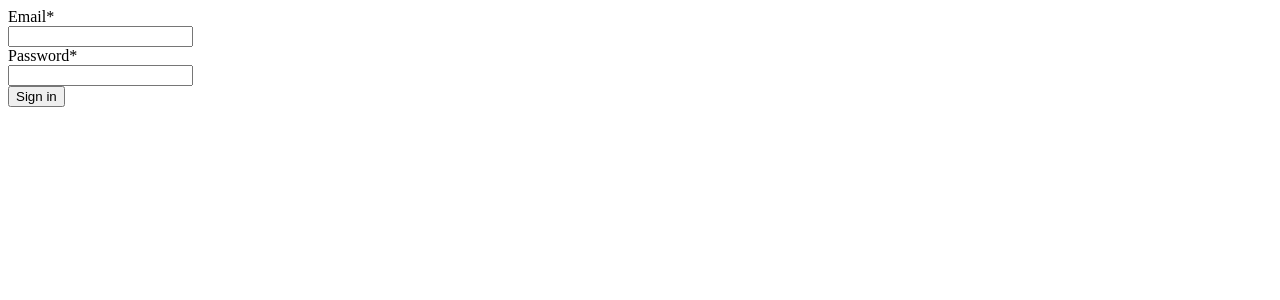
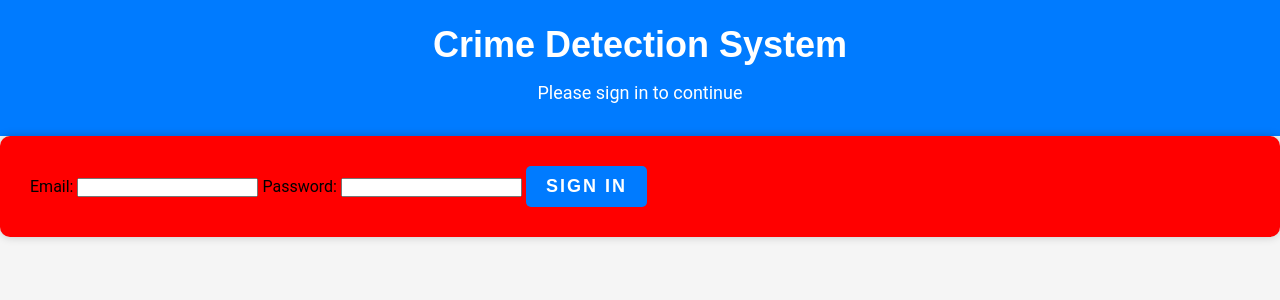
Before and after one commit to eleensmathew/eleensmathew.github.io, a Django app: page /webadmin/login/ in a window 1280 px wide. Shown: the top 300 px of the page. Run offline with Django 4.2, Linux system fonts and the light colour scheme; some libraries are stand-ins or nearby versions.

Commit message:
debugging

```diff
--- a/hack/hack/settings.py
+++ b/hack/hack/settings.py
@@ -90,7 +90,7 @@ DATABASES = {
 }
 
 STATICFILES_DIRS = [
-    os.path.join(BASE_DIR, '/static'),
+    os.path.join(BASE_DIR, 'hack','/static'),
 ]
 
 DEFAULT_FILE_STORAGE = 'hack.custom_azure.AzureMediaStorage'
--- /dev/null
+++ b/hack/hack/static/webadmin/style_2.css
@@ -0,0 +1,99 @@
+/* Reset styles */
+* {
+  margin: 0;
+  padding: 0;
+  box-sizing: border-box;
+}
+
+/* Global styles */
+body {
+  font-family: 'Roboto', sans-serif;
+  font-size: 16px;
+  line-height: 1.4;
+  background-color: #f5f5f5;
+}
+
+h1, h2, h3, h4, h5, h6 {
+  font-family: 'Montserrat', sans-serif;
+  font-weight: bold;
+}
+
+/* Container styles */
+.container {
+  max-width: 800px;
+  margin: 0 auto;
+  padding: 20px;
+}
+
+/* Form styles */
+form {
+  background-color: red;
+  padding: 30px;
+  border-radius: 10px;
+  box-shadow: 0 0 10px rgba(0, 0, 0, 0.2);
+}
+
+.form-control {
+  margin-bottom: 15px;
+}
+
+.form-control input {
+  width: 100%;
+  padding: 10px;
+  border-radius: 5px;
+  border: none;
+  box-shadow: 0 0 5px rgba(0, 0, 0, 0.1);
+  font-size: 16px;
+  font-family: 'Roboto', sans-serif;
+}
+
+.form-control label {
+  display: block;
+  margin-bottom: 5px;
+  font-size: 18px;
+  font-weight: bold;
+  font-family: 'Montserrat', sans-serif;
+}
+
+.btn {
+  padding: 10px 20px;
+  border-radius: 5px;
+  border: none;
+  cursor: pointer;
+  font-size: 18px;
+  font-weight: bold;
+  color: #fff;
+  background-color: #007bff;
+  text-transform: uppercase;
+  letter-spacing: 2px;
+  font-family: 'Montserrat', sans-serif;
+}
+
+.btn:hover {
+  background-color: #0069d9;
+}
+
+/* Error message styles */
+.error {
+  color: red;
+  font-weight: bold;
+  margin-bottom: 10px;
+}
+
+/* Police styling */
+.police-header {
+  background-color: #007bff;
+  color: #fff;
+  padding: 20px;
+  text-align: center;
+}
+
+.police-header h1 {
+  font-size: 36px;
+  margin-bottom: 10px;
+}
+
+.police-header p {
+  font-size: 18px;
+  margin-bottom: 10px;
+}
--- a/hack/user/templates/user/upload.html
+++ b/hack/user/templates/user/upload.html
@@ -89,6 +89,7 @@
     </script>
 </head>
 <body>
+    <button><a href = "{% url 'webadmin:login'%}">Admin</a></button>
     <h1>Record Video</h1>
     <p>Record a video up to one minute in length:</p>
     <video controls></video>
--- a/hack/user/urls.py
+++ b/hack/user/urls.py
@@ -6,6 +6,6 @@ from .views import upload_video
 urlpatterns = [
 
 
-    path('upload_video/', upload_video,name="upload_video"),
+    path('', upload_video,name="upload_video"),
 
 ]
--- a/hack/webadmin/templates/webadmin/Showrec.html
+++ b/hack/webadmin/templates/webadmin/Showrec.html
@@ -42,5 +42,8 @@
             videoPlayer.currentTime += seconds;
         }
       </script>
+      <div>
+      <button><a href = "{% url 'webadmin:logout'%}">Admin logout</a></button>
+      </div>
 </body>
 </html>
--- a/hack/webadmin/templates/webadmin/login.html
+++ b/hack/webadmin/templates/webadmin/login.html
@@ -1,4 +1,6 @@
+{% load static %}
 {% load crispy_forms_tags %}
+
 <!DOCTYPE html>
 <html lang="en">
 
@@ -6,11 +8,15 @@
   <meta charset="UTF-8">
   <meta http-equiv="X-UA-Compatible" content="IE=edge">
   <meta name="viewport" content="width=device-width, initial-scale=1.0">
-  <title>Authentication System</title>
+  <title>Crime Detection System</title>
+  <link rel="stylesheet" href="{% static 'webadmin/style_2.css' %}">
 </head>
 
 <body>
-
+  <header class="police-header">
+    <h1>Crime Detection System</h1>
+    <p>Please sign in to continue</p>
+  </header>
           <form method="post">
             {% csrf_token %}
             {% if error %}
@@ -19,18 +25,7 @@
   <p style="color: red;"><strong>Invalid email or password.</strong></p>
   {% endif %}
   <!-- </div> -->
-            <div class="form-outline mb-4">
-              <div class="form-control form-control-lg">
-                {{form.email|as_crispy_field}}
-              </div>
-
-            </div>
-
-            <div class="form-outline mb-4">
-              <div class="form-control form-control-lg">
-                {{form.password|as_crispy_field}}
-              </div>
-            </div>
+            {{form}}
 
             <button type="submit" class="btn btn-primary btn-lg btn-block">Sign in</button>
           </form>
--- a/hack/webadmin/views.py
+++ b/hack/webadmin/views.py
@@ -97,7 +97,7 @@ def login(request):
             password = form.cleaned_data["password"]
             user = authenticate(email=email, password=password)
             if user:
-                django_login(request)
+                django_login(request,user)
                 return redirect('webadmin:stream_video')
             else:
                 error = True
```
Also changed, not shown: hack/project/page_2.html (+5 -3 lines), hack/project/style_2.css (deleted, +0 -136 lines), hack/db.sqlite3, hack/hack/static/webadmin/showrec.css (added).
